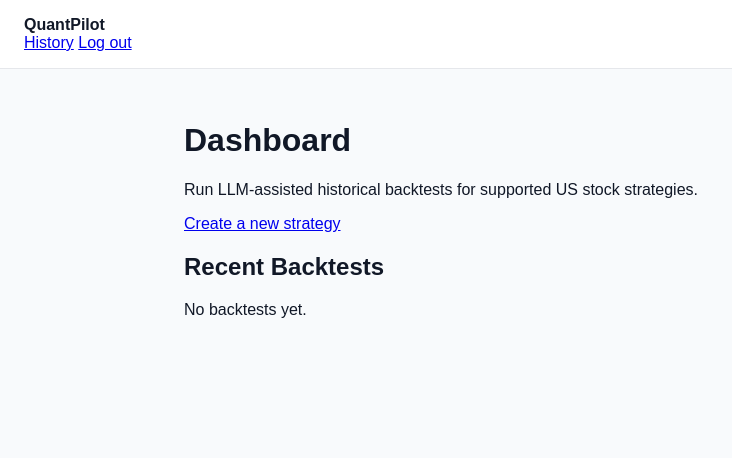
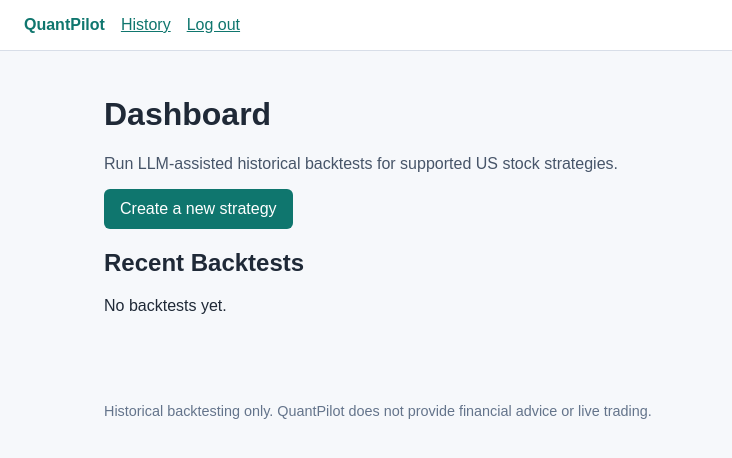
Before and after one commit to Jackson2035th/QuantPilot, a Django app: page / in a window 1280 px wide. Shown: the top 458 px of the page, without its empty margins (0-732 px from the left). Run offline with Django 5.2, Linux system fonts and the light colour scheme; the visitor is signed in with stand-in values (Sample User, id 1); data that the repository does not hold is empty; some libraries are stand-ins or nearby versions.

Commit message:
chore: polish MVP UI and documentation

```diff
--- a/static/css/app.css
+++ b/static/css/app.css
@@ -5,24 +5,151 @@
 body {
   margin: 0;
   font-family: Arial, sans-serif;
-  color: #111827;
-  background: #f8fafc;
+  background: #f6f8fb;
+  color: #1f2937;
 }
 
 .topbar {
-  padding: 16px 24px;
-  border-bottom: 1px solid #e5e7eb;
+  display: flex;
+  align-items: center;
+  gap: 1rem;
+  padding: 1rem 1.5rem;
   background: #ffffff;
+  border-bottom: 1px solid #d8dee8;
 }
 
 .brand {
-  color: #111827;
+  font-weight: 700;
+  color: #0f766e;
   text-decoration: none;
+}
+
+nav {
+  display: flex;
+  gap: 1rem;
+}
+
+a {
+  color: #0f766e;
+}
+
+.container {
+  max-width: 1120px;
+  margin: 0 auto;
+  padding: 1.5rem;
+}
+
+.lede {
+  color: #475569;
+  max-width: 720px;
+}
+
+form,
+.metrics,
+table {
+  background: #ffffff;
+  border: 1px solid #d8dee8;
+  border-radius: 8px;
+  padding: 1rem;
+}
+
+label {
+  display: block;
+  margin-bottom: 0.75rem;
+}
+
+input,
+textarea,
+button {
+  font: inherit;
+}
+
+input,
+textarea {
+  width: 100%;
+  box-sizing: border-box;
+  padding: 0.6rem;
+  border: 1px solid #c8d1dc;
+  border-radius: 6px;
+}
+
+button,
+.button-link {
+  display: inline-block;
+  border: 0;
+  border-radius: 6px;
+  padding: 0.7rem 1rem;
+  background: #0f766e;
+  color: #ffffff;
+  cursor: pointer;
+  text-decoration: none;
+}
+
+.alert {
+  padding: 1rem;
+  border: 1px solid #f5b5b5;
+  background: #fff1f1;
+  color: #991b1b;
+  border-radius: 8px;
+}
+
+.metrics {
+  display: grid;
+  grid-template-columns: repeat(auto-fit, minmax(180px, 1fr));
+  gap: 1rem;
+}
+
+.metrics div {
+  border-bottom: 1px solid #e5e7eb;
+  padding-bottom: 0.5rem;
+}
+
+.metrics dt {
+  color: #64748b;
+}
+
+.metrics dd {
+  margin: 0.25rem 0 0;
   font-weight: 700;
 }
 
-.container {
-  max-width: 960px;
-  margin: 0 auto;
-  padding: 32px 24px;
+.chart-panel {
+  margin-top: 1rem;
+  background: #ffffff;
+  border: 1px solid #d8dee8;
+  border-radius: 8px;
+  padding: 1rem;
 }
+
+table {
+  width: 100%;
+  border-collapse: collapse;
+}
+
+th,
+td {
+  padding: 0.75rem;
+  border-bottom: 1px solid #e5e7eb;
+  text-align: left;
+}
+
+.run-list {
+  padding-left: 1.2rem;
+}
+
+.run-list li {
+  margin-bottom: 0.5rem;
+}
+
+.run-list span {
+  margin-left: 0.5rem;
+  color: #64748b;
+}
+
+.footer {
+  max-width: 1120px;
+  margin: 2rem auto;
+  padding: 1rem 1.5rem;
+  color: #64748b;
+  font-size: 0.9rem;
+}
--- a/templates/backtests/dashboard.html
+++ b/templates/backtests/dashboard.html
@@ -2,16 +2,16 @@
 {% block title %}Dashboard | QuantPilot{% endblock %}
 {% block content %}
 <h1>Dashboard</h1>
-<p>Run LLM-assisted historical backtests for supported US stock strategies.</p>
-<p><a href="{% url 'strategy_input' %}">Create a new strategy</a></p>
+<p class="lede">Run LLM-assisted historical backtests for supported US stock strategies.</p>
+<p><a class="button-link" href="{% url 'strategy_input' %}">Create a new strategy</a></p>
 
 <h2>Recent Backtests</h2>
 {% if recent_runs %}
-<ul>
+<ul class="run-list">
   {% for run in recent_runs %}
   <li>
     <a href="{% url 'result_detail' run.id %}">{{ run.strategy.ticker }} {{ run.strategy.strategy_type }}</a>
-    - {{ run.status }}
+    <span>{{ run.status }}</span>
   </li>
   {% endfor %}
 </ul>
--- a/templates/backtests/result_detail.html
+++ b/templates/backtests/result_detail.html
@@ -8,7 +8,9 @@
   <div><dt>{{ key }}</dt><dd>{{ value }}</dd></div>
   {% endfor %}
 </dl>
-<canvas id="equityChart"></canvas>
+<div class="chart-panel">
+  <canvas id="equityChart"></canvas>
+</div>
 {{ run.result.equity_curve_json|json_script:"equity-data" }}
 <script>
 const equity = JSON.parse(document.getElementById("equity-data").textContent);
--- a/templates/backtests/strategy_input.html
+++ b/templates/backtests/strategy_input.html
@@ -2,6 +2,7 @@
 {% block title %}New Strategy | QuantPilot{% endblock %}
 {% block content %}
 <h1>New Strategy</h1>
+<p class="lede">Describe a US stock backtest. QuantPilot will parse it into confirmed parameters before it runs anything.</p>
 <form hx-post="{% url 'parse_strategy' %}" hx-target="#parse-result" hx-swap="innerHTML" method="post">
   {% csrf_token %}
   {{ form.as_p }}
--- a/templates/base.html
+++ b/templates/base.html
@@ -24,5 +24,8 @@
   <main class="container">
     {% block content %}{% endblock %}
   </main>
+  <footer class="footer">
+    Historical backtesting only. QuantPilot does not provide financial advice or live trading.
+  </footer>
 </body>
 </html>
```
Also changed, not shown: README.md.
